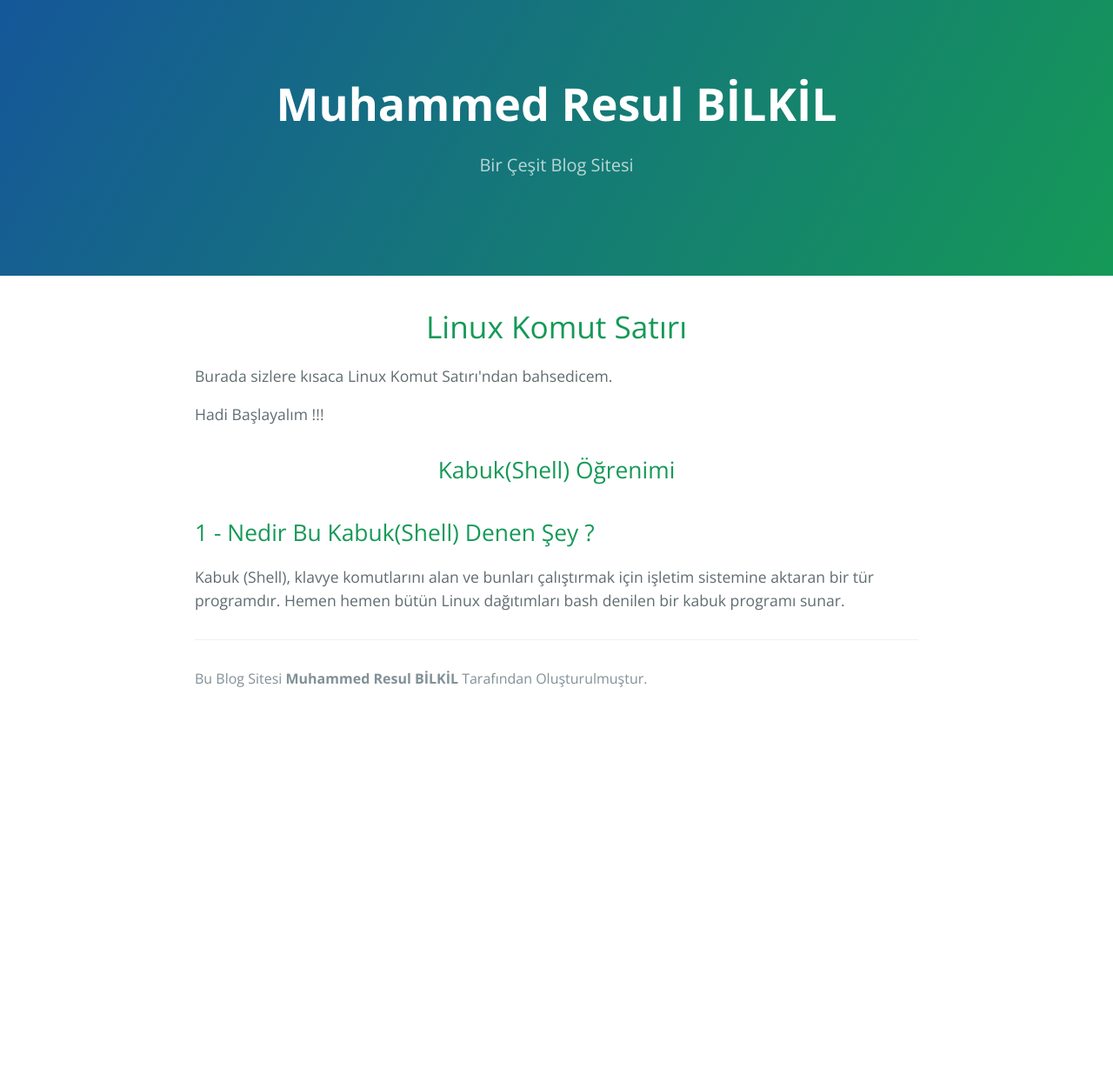
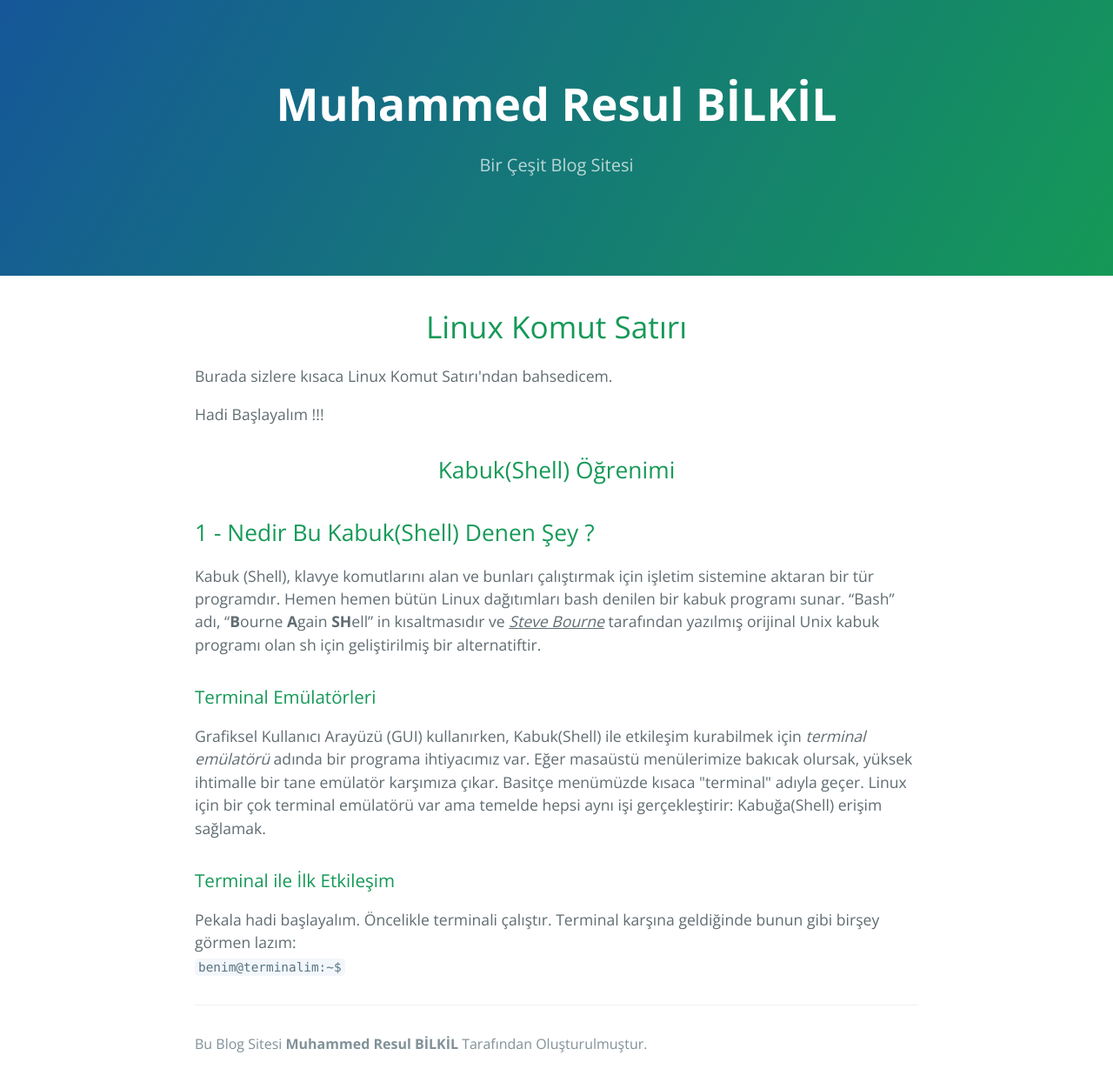
Before and after one commit to MuhammedResulBilkil/MuhammedResulBilkil.github.io, a Jekyll site: the page index.html, which Jekyll copies as it is, in a window 1280 px wide. Shown: the whole page at 87% size. Built offline with Jekyll 4.4.1, drawn with Linux system fonts in a browser that asks for light colours; before the commit the page ends 900 px from its top, so only the background shows below that.

Commit message:
Terminal Etkileşim

```diff
--- a/index.html
+++ b/index.html
@@ -1,5 +1,5 @@
 <!DOCTYPE html>
-<html lang="en-US">
+<html lang="tr">
 
     <head>
 
@@ -10,7 +10,7 @@
         <title>Muhammed Resul BİLKİL | Bir Çeşit Blog Sitesi</title>
         <meta name="generator" content="Jekyll v3.8.5" />
         <meta property="og:title" content="Muhammed Resul BİLKİL" />
-        <meta property="og:locale" content="en_US" />
+        <meta property="og:locale" content="tr" />
         <meta name="description" content="Bir Çeşit Blog Sitesi" />
         <meta property="og:description" content="Bir Çeşit Blog Sitesi" />
         <link rel="canonical" href="http://localhost:4000/" />
@@ -40,16 +40,15 @@
             <a id="skip-to-content" href="#content">Skip to the content.</a>
 
     <header class="page-header" role="banner">
+
       <h1 class="project-name">Muhammed Resul BİLKİL</h1>
       <h2 class="project-tagline">Bir Çeşit Blog Sitesi</h2>
+
       </header>
       <!--
-
-
         <a href="" class="btn">Download .zip</a>
         <a href="" class="btn">Download .tar.gz</a>
       Heade Kısmı-->
-
 
         <main id="content" class="main-content" role="main">
 
@@ -64,9 +63,31 @@
 
 <h2 id="header-2">1 - Nedir Bu Kabuk(Shell) Denen Şey ?</h2>
 
-<p>Kabuk (Shell), klavye komutlarını alan ve bunları çalıştırmak için işletim sistemine aktaran bir tür programdır.
+<div>Kabuk (Shell), klavye komutlarını alan ve bunları çalıştırmak için işletim sistemine aktaran bir tür programdır.
 Hemen hemen bütün Linux dağıtımları bash denilen bir kabuk programı sunar.
-</p>
+“Bash” adı, “<strong>B</strong>ourne <strong>A</strong>gain <strong>SH</strong>ell” in kısaltmasıdır ve <em><u>Steve
+Bourne</u></em> tarafından yazılmış orijinal Unix kabuk programı olan sh için geliştirilmiş bir alternatiftir.
+</div>
+
+<h3 id="header-3">Terminal Emülatörleri</h3>
+
+<div>Grafiksel Kullanıcı Arayüzü (GUI) kullanırken, Kabuk(Shell) ile
+  etkileşim kurabilmek için <em>terminal emülatörü</em> adında bir programa
+  ihtiyacımız var. Eğer masaüstü menülerimize bakıcak olursak,
+  yüksek ihtimalle bir tane emülatör karşımıza çıkar. Basitçe
+  menümüzde kısaca "terminal" adıyla geçer. Linux için bir çok
+  terminal emülatörü var ama temelde hepsi aynı işi gerçekleştirir:
+  Kabuğa(Shell) erişim sağlamak.
+</div>
+
+<h3 id="header-3">Terminal ile İlk Etkileşim</h3>
+
+<div>Pekala hadi başlayalım. Öncelikle terminali çalıştır. Terminal
+  karşına geldiğinde bunun gibi birşey görmen lazım: <br>
+  <code>benim@terminalim:~$</code> <br>
+
+
+</div>
 
 
             <!-- <p>Text can be <strong>bold</strong>, <em>italic</em>, or <del>strikethrough</del>.</p>
```
Also changed, not shown: 1 other file.
